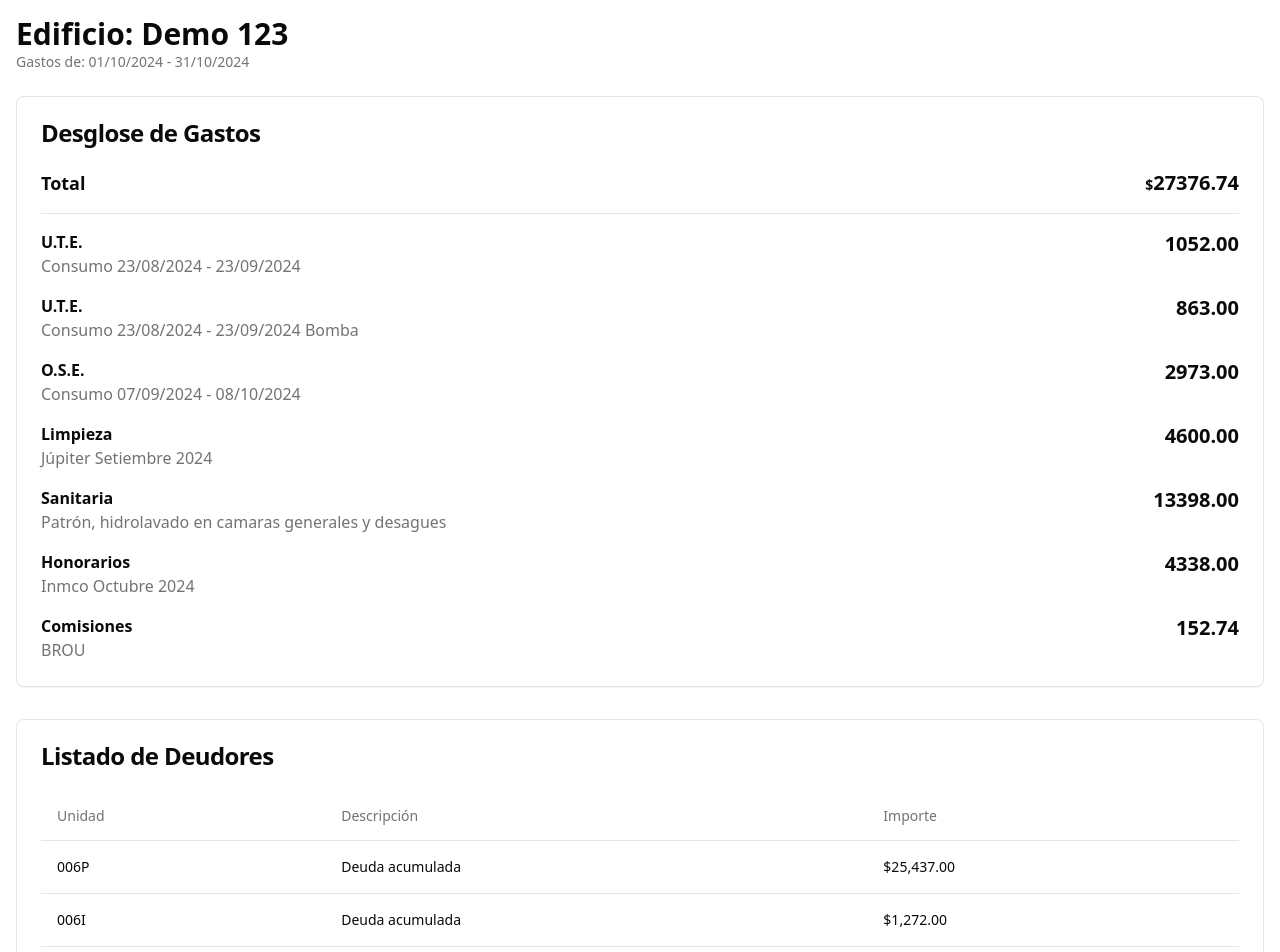
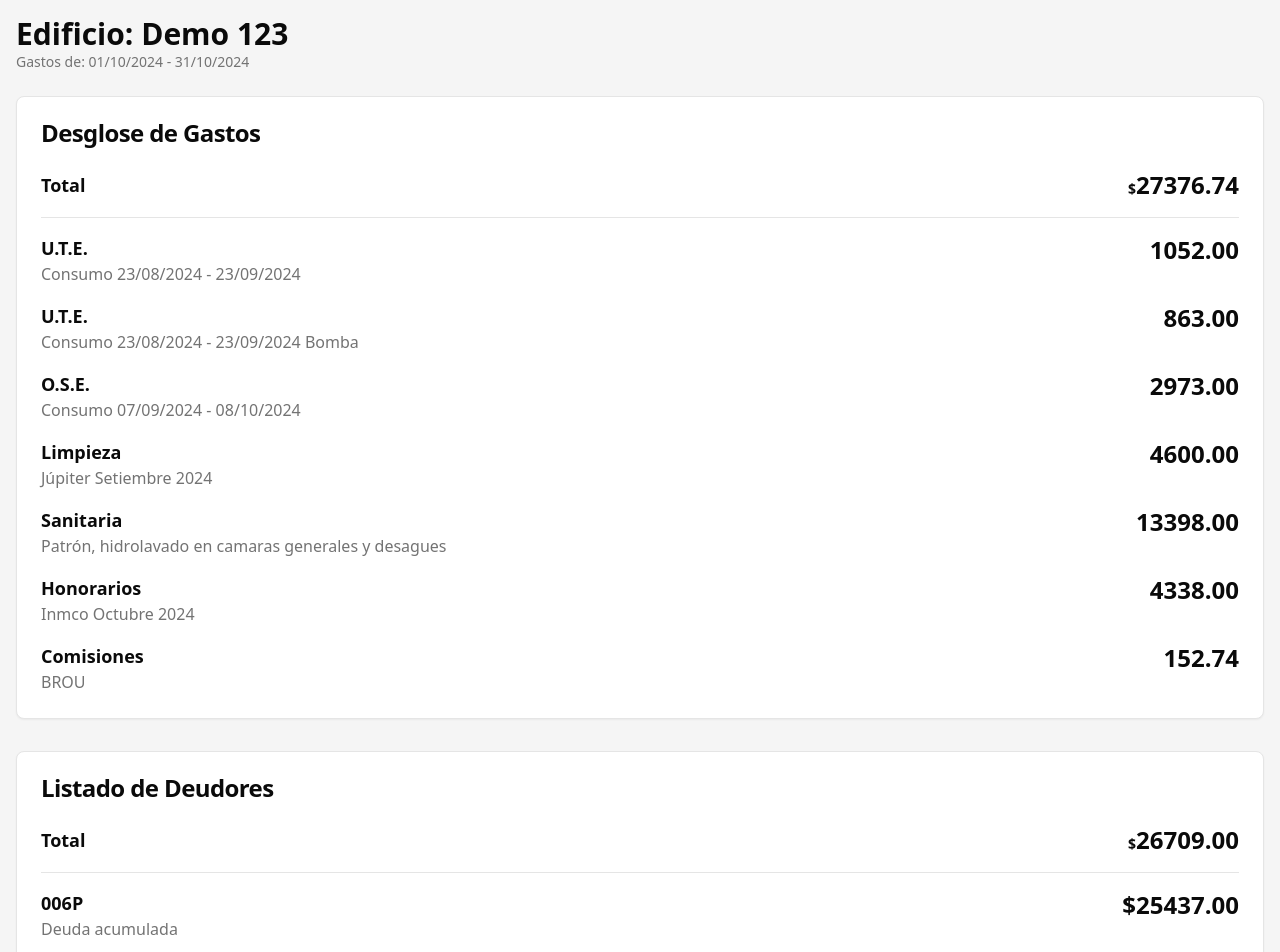
Before and after one commit to codeplaygroundspace/building-admin, a Next.js app: page / in a window 1280 px wide. Shown: the top 952 px of the page. Built offline with nearby package versions, Linux system fonts and the light colour scheme.

Commit message:
update font card

```diff
--- a/src/app/layout.tsx
+++ b/src/app/layout.tsx
@@ -27,7 +27,7 @@ export default function RootLayout({
   return (
     <html lang="en">
       <body
-        className={`${geistSans.variable} ${geistMono.variable} antialiased p-4 space-y-6`}
+        className={`${geistSans.variable} ${geistMono.variable} antialiased p-4 space-y-6 bg-neutral-100`}
       >
         <Header />
         <main className="space-y-8">{children}</main>
--- a/src/components/FinDebt.tsx
+++ b/src/components/FinDebt.tsx
@@ -1,45 +1,37 @@
 import CardWrapper from "./ui-custom/CardWrapper";
-import {
-  Table,
-  TableBody,
-  TableCell,
-  TableHead,
-  TableHeader,
-  TableRow,
-} from "@/components/ui/table";
+import { Separator } from "@/components/ui/separator";
 
 export default function InfoDebt() {
+  const debts = [
+    { unit: "006P", description: "Deuda acumulada", amount: 25437.0 },
+    { unit: "006I", description: "Deuda acumulada", amount: 1272.0 },
+  ];
+
+  const totalDebt = debts.reduce((sum, debt) => sum + debt.amount, 0);
+
   return (
     <CardWrapper title="Listado de Deudores">
-      <Table>
-        <TableHeader>
-          <TableRow>
-            <TableHead>Unidad</TableHead>
-            <TableHead>Descripción</TableHead>
-            <TableHead>Importe</TableHead>
-          </TableRow>
-        </TableHeader>
-        <TableBody>
-          <TableRow>
-            <TableCell>006P</TableCell>
-            <TableCell>Deuda acumulada </TableCell>
-            <TableCell>$25,437.00</TableCell>
-          </TableRow>
-          <TableRow>
-            <TableCell>006I</TableCell>
-            <TableCell>Deuda acumulada</TableCell>
-            <TableCell>$1,272.00</TableCell>
-          </TableRow>
-
-          {/* Total */}
-          <TableRow>
-            <TableCell colSpan={2} className="font-bold">
-              Total:
-            </TableCell>
-            <TableCell className="font-bold">$26,709.00</TableCell>
-          </TableRow>
-        </TableBody>
-      </Table>
+      <div className="mb-4 flex justify-between items-center">
+        <h2 className="text-lg font-semibold">Total</h2>
+        <p className="text-2xl font-bold">
+          <span className="text-sm">$</span>
+          {totalDebt.toFixed(2)}
+        </p>
+      </div>
+      <Separator className="my-4" />
+      <ul className="space-y-4">
+        {debts.map((debt, index) => (
+          <li key={index} className="flex justify-between items-start">
+            <div className="flex-1 pr-4">
+              <h3 className="text-lg font-semibold">{debt.unit}</h3>
+              <p className="text-neutral-500">{debt.description}</p>
+            </div>
+            <p className="text-2xl font-bold whitespace-nowrap">
+              ${debt.amount.toFixed(2)}
+            </p>
+          </li>
+        ))}
+      </ul>
     </CardWrapper>
   );
 }
--- a/src/components/FinExpenseBreakdown.tsx
+++ b/src/components/FinExpenseBreakdown.tsx
@@ -57,7 +57,7 @@ export default function ExpenseBreakdown() {
     <CardWrapper title="Desglose de Gastos">
       <div className="mb-4 flex justify-between items-center">
         <h2 className="text-lg font-semibold">Total</h2>
-        <p className="text-xl font-bold">
+        <p className="text-2xl font-bold">
           <span className="text-sm">$</span>
           {totalExpenses.toFixed(2)}
         </p>
@@ -67,10 +67,10 @@ export default function ExpenseBreakdown() {
         {expenses.map((expense, index) => (
           <li key={index} className="flex justify-between items-start">
             <div className="flex-1 pr-4">
-              <h3 className="font-semibold">{expense.title}</h3>
+              <h3 className="text-lg font-semibold">{expense.title}</h3>
               <p className="text-neutral-500">{expense.description}</p>
             </div>
-            <p className="text-xl font-bold whitespace-nowrap">
+            <p className="text-2xl font-bold whitespace-nowrap">
               {expense.amount.toFixed(2)}
             </p>
           </li>
```
